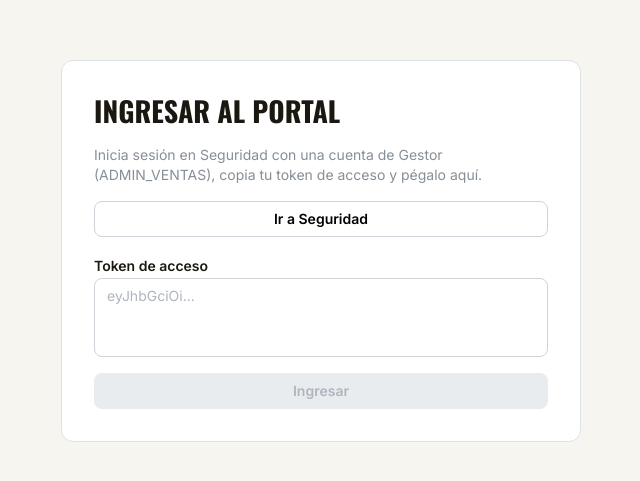
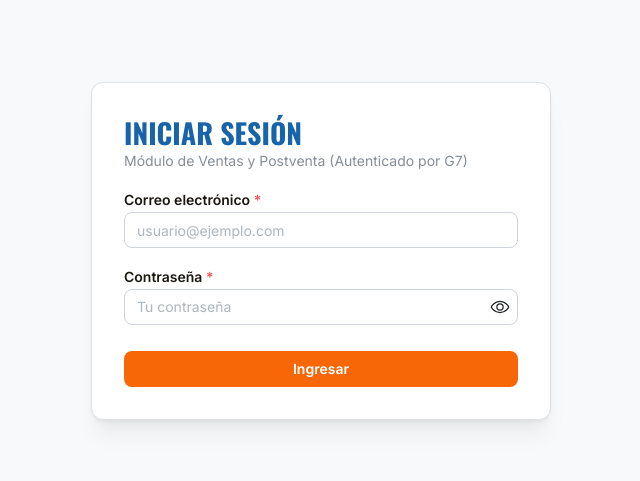
Before and after one commit to Taller-SW-Web/G5-Ventas-Postventas-Frontend, a React (Vite) app: page /ingresar in a window 1280 px wide. Shown: the part 149-630 px from the top of the page, without its empty margins (319-959 px from the left). Built offline with nearby package versions, Linux system fonts and the light colour scheme; no server answers.

Commit message:
feat(login): redisenar pantalla de ingreso con formulario nativo y desafio otp

```diff
--- a/src/pages/Ingresar/IngresarPage.tsx
+++ b/src/pages/Ingresar/IngresarPage.tsx
@@ -1,83 +1,191 @@
-// Entrada al portal con el JWT de Seguridad (G7). Acepta el token de dos formas:
-// 1) en la URL (/ingresar#token=...), si la SPA de G7 redirige aquí después del login;
-// 2) pegado a mano, copiado de la SPA de G7.
-// Solo guarda el token si trae el rol ADMIN_VENTAS; la validación real la hace el backend.
-import { useEffect, useState } from 'react';
+// Entrada al portal autenticando contra Seguridad (G7).
+// Soporta autenticación directa (CLIENTE) y flujo 2FA/OTP al correo (ADMIN_VENTAS).
+import { useState } from 'react';
 import { useNavigate } from 'react-router-dom';
-import { Alert, Button, Center, Paper, Stack, Text, Textarea, Title } from '@mantine/core';
-import { ROL_GESTOR, cerrarSesion, guardarToken, sesionActual } from '@/services/auth';
-
-/** Token de #token=... o ?token=...; lo borra de la barra de direcciones para que no quede en el historial. */
-function tokenDeLaUrl(): string | null {
-  const hash = new URLSearchParams(window.location.hash.replace(/^#/, ''));
-  const query = new URLSearchParams(window.location.search);
-  const token = hash.get('token') ?? query.get('token');
-  if (token) window.history.replaceState(null, '', window.location.pathname);
-  return token;
-}
+import {
+  Alert,
+  Button,
+  Center,
+  Paper,
+  PasswordInput,
+  PinInput,
+  Stack,
+  Text,
+  TextInput,
+  Title,
+} from '@mantine/core';
+import {
+  guardarToken,
+  leerClaims,
+  rutaInicialSegunRol,
+} from '@/services/auth';
+import { iniciarSesionG7, verificarOtpG7 } from '@/services/authG7';
 
 export function IngresarPage() {
   const navegar = useNavigate();
-  const [token, setToken] = useState('');
+
+  // Estados del formulario
+  const [correo, setCorreo] = useState('');
+  const [contrasena, setContrasena] = useState('');
+  const [cargando, setCargando] = useState(false);
   const [error, setError] = useState<string | null>(null);
 
-  function ingresar(valor: string) {
-    guardarToken(valor.trim());
-    const sesion = sesionActual();
-    if (!sesion.autenticado) {
-      cerrarSesion();
-      setError('El token no es válido o ya venció. Vuelve a iniciar sesión en Seguridad y cópialo de nuevo.');
+  // Estados del flujo 2FA
+  const [paso2fa, setPaso2fa] = useState(false);
+  const [desafioId, setDesafioId] = useState('');
+  const [codigoOtp, setCodigoOtp] = useState('');
+  const [mensaje2fa, setMensaje2fa] = useState('');
+
+  function procesarTokenYRedirigir(tokenRecibido: string) {
+    guardarToken(tokenRecibido.trim());
+    const claims = leerClaims(tokenRecibido);
+    const roles = claims?.roles ?? [];
+
+    if (roles.length === 0) {
+      setError('El token recibido no tiene roles asociados en el sistema.');
       return;
     }
-    if (!sesion.roles.includes(ROL_GESTOR)) {
-      cerrarSesion();
-      setError(`El token no tiene el rol ${ROL_GESTOR}. Este portal es solo para el Gestor de ventas.`);
+
+    const destino = rutaInicialSegunRol(roles);
+    navegar(destino, { replace: true });
+  }
+
+  async function manejarInicioSesion(e: React.FormEvent) {
+    e.preventDefault();
+    if (!correo.trim() || !contrasena.trim()) {
+      setError('Por favor completa tu correo y contraseña.');
       return;
     }
-    navegar('/admin/pedidos', { replace: true });
+
+    setCargando(true);
+    setError(null);
+
+    try {
+      const resultado = await iniciarSesionG7(correo.trim(), contrasena.trim());
+
+      if (resultado.requiereMfa) {
+        setDesafioId(resultado.desafioId);
+        setMensaje2fa(resultado.mensaje);
+        setPaso2fa(true);
+      } else {
+        procesarTokenYRedirigir(resultado.accessToken);
+      }
+    } catch (err) {
+      setError(err instanceof Error ? err.message : 'Error al conectar con el servicio de autenticación.');
+    } finally {
+      setCargando(false);
+    }
   }
 
-  useEffect(() => {
-    const deUrl = tokenDeLaUrl();
-    if (deUrl) ingresar(deUrl);
-    // Solo al abrir la página.
-  }, []);
+  async function manejarVerificarOtp(e: React.FormEvent) {
+    e.preventDefault();
+    if (codigoOtp.length < 6) {
+      setError('Ingresa el código completo de 6 dígitos enviado a tu correo.');
+      return;
+    }
 
-  const urlLogin = import.meta.env.VITE_SEGURIDAD_LOGIN_URL;
+    setCargando(true);
+    setError(null);
+
+    try {
+      const tokenFinal = await verificarOtpG7(desafioId, codigoOtp);
+      procesarTokenYRedirigir(tokenFinal);
+    } catch (err) {
+      setError(err instanceof Error ? err.message : 'Código de verificación inválido o expirado.');
+    } finally {
+      setCargando(false);
+    }
+  }
 
   return (
-    <Center mih="100vh" p="md">
-      <Paper withBorder radius="md" p="xl" maw={520} w="100%">
-        <Stack>
-          <Title order={2}>Ingresar al portal</Title>
+    <Center mih="100vh" p="md" bg="gray.0">
+      <Paper withBorder shadow="md" radius="md" p="xl" maw={460} w="100%">
+        {!paso2fa ? (
+          <form onSubmit={manejarInicioSesion}>
+            <Stack gap="md">
+              <div>
+                <Title order={2} c="blue.9">Iniciar Sesión</Title>
                 <Text size="sm" c="dimmed">
-            Inicia sesión en Seguridad con una cuenta de Gestor ({ROL_GESTOR}), copia tu token de acceso y pégalo aquí.
+                  Módulo de Ventas y Postventa (Autenticado por G7)
                 </Text>
-          {urlLogin && (
-            <Button component="a" href={urlLogin} variant="default">
-              Ir a Seguridad
-            </Button>
-          )}
-          <Textarea
-            label="Token de acceso"
-            placeholder="eyJhbGciOi..."
-            autosize
-            minRows={3}
-            value={token}
-            onChange={(e) => {
-              setToken(e.currentTarget.value);
-              setError(null);
-            }}
-          />
+              </div>
+
               {error && (
-            <Alert color="red" title="No se pudo ingresar">
+                <Alert color="red" title="Error de autenticación">
                   {error}
                 </Alert>
               )}
-          <Button onClick={() => ingresar(token)} disabled={!token.trim()}>
+
+              <TextInput
+                label="Correo electrónico"
+                placeholder="usuario@ejemplo.com"
+                type="email"
+                required
+                value={correo}
+                onChange={(e) => setCorreo(e.currentTarget.value)}
+                disabled={cargando}
+              />
+
+              <PasswordInput
+                label="Contraseña"
+                placeholder="Tu contraseña"
+                required
+                value={contrasena}
+                onChange={(e) => setContrasena(e.currentTarget.value)}
+                disabled={cargando}
+              />
+
+              <Button type="submit" fullWidth loading={cargando} mt="xs">
                 Ingresar
               </Button>
             </Stack>
+          </form>
+        ) : (
+          <form onSubmit={manejarVerificarOtp}>
+            <Stack gap="md" align="center">
+              <div>
+                <Title order={2} c="blue.9" ta="center">Segundo Factor (2FA)</Title>
+                <Text size="sm" c="dimmed" ta="center" mt={4}>
+                  {mensaje2fa}
+                </Text>
+              </div>
+
+              {error && (
+                <Alert color="red" title="Código inválido" w="100%">
+                  {error}
+                </Alert>
+              )}
+
+              <PinInput
+                length={6}
+                size="md"
+                type="number"
+                value={codigoOtp}
+                onChange={setCodigoOtp}
+                disabled={cargando}
+                autoFocus
+              />
+
+              <Button type="submit" fullWidth loading={cargando} mt="xs">
+                Confirmar código
+              </Button>
+
+              <Button
+                variant="subtle"
+                size="xs"
+                color="gray"
+                onClick={() => {
+                  setPaso2fa(false);
+                  setCodigoOtp('');
+                  setError(null);
+                }}
+                disabled={cargando}
+              >
+                ← Volver al login
+              </Button>
+            </Stack>
+          </form>
+        )}
       </Paper>
     </Center>
   );
```
Lines whose indentation alone changed are shown as unchanged.
